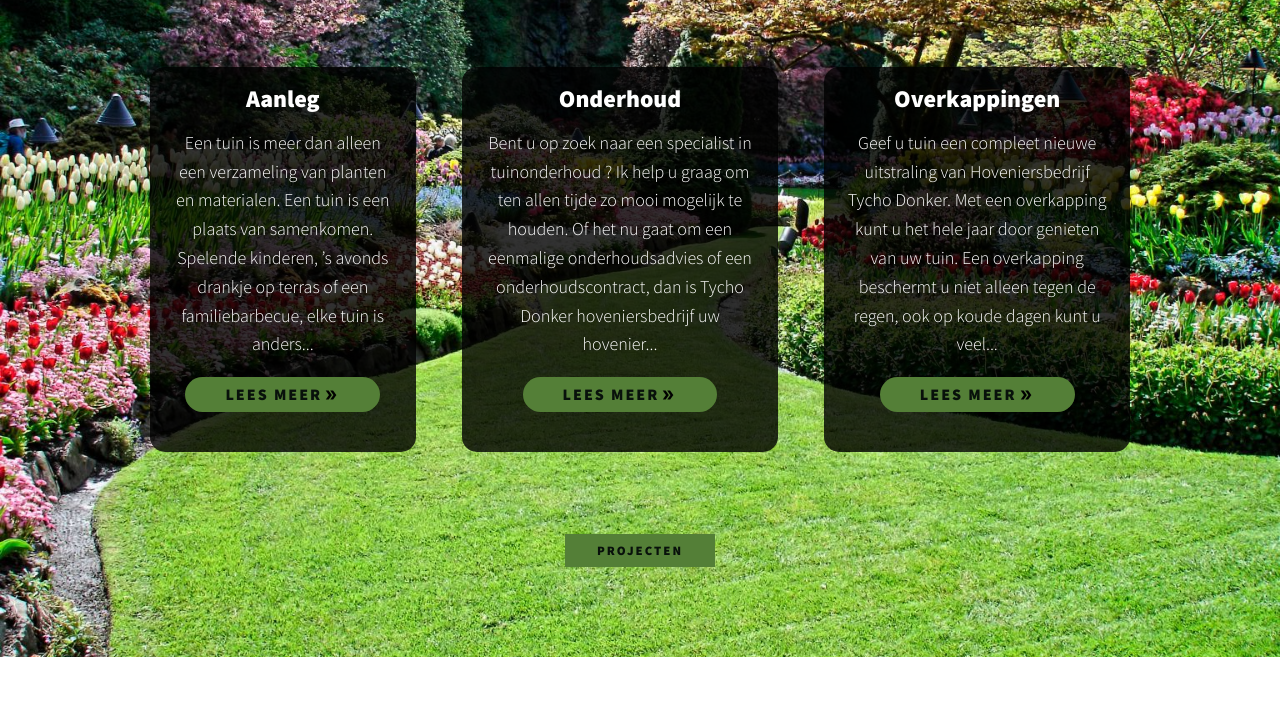
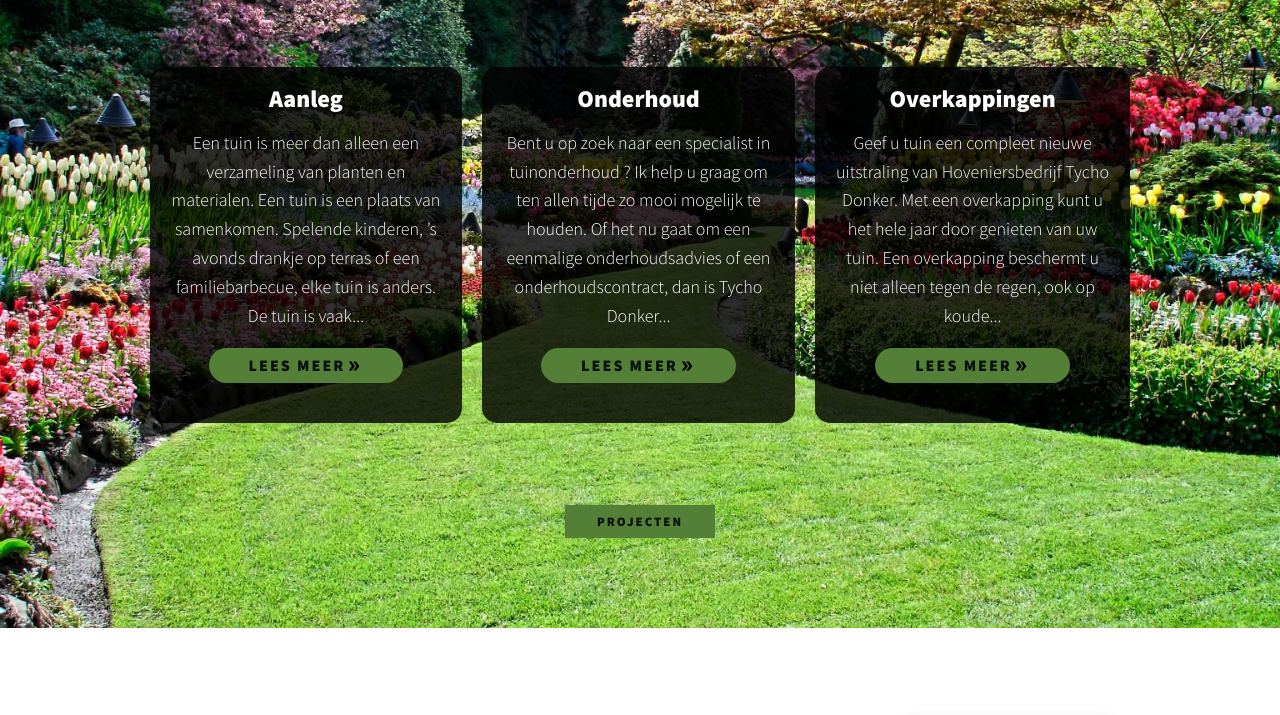
Before and after one commit to Glo1n/Hoveniersbedrijf-Tycho-Donker, a plain HTML site: page index.html in a window 1280 px wide. Shown: the part 673-1388 px from the top of the page. Drawn offline with nearby package versions, Linux system fonts and the light colour scheme.

Commit message:
change design

```diff
--- a/css/style.css
+++ b/css/style.css
@@ -413,9 +413,6 @@ header {
     margin-right: auto;
   }
 
-  .skill + .skill {
-    margin-left: 2em;
-  }
 }
 
 .about-me {
--- a/css/subpaginastyle.css
+++ b/css/subpaginastyle.css
@@ -1,3 +1,15 @@
+.aanleg {
+  display: flex;
+  flex-direction: column;
+  justify-content: center;
+  align-items: center;
+}
+
+.aanleg h2, h3, p {
+  max-width: 1000px;
+}
+
+
 #tuinaanleg h2 {
   text-align: center;
   padding: 0 1em;
--- a/index.html
+++ b/index.html
@@ -90,7 +90,7 @@
             Een tuin is meer dan alleen een verzameling van planten en
             materialen. Een tuin is een plaats van samenkomen. Spelende
             kinderen, ’s avonds drankje op terras of een familiebarbecue, elke
-            tuin is anders...
+            tuin is anders. De tuin is vaak...
           </p>
           <a href="./Aanleg.html"
             ><button>
@@ -106,10 +106,10 @@
         <div class="skill">
           <h3>Onderhoud</h3>
           <p>
-            Bent u op zoek naar een specialist in tuinonderhoud ?
-            Ik help u graag om ten allen tijde zo mooi mogelijk te houden.
-            Of het nu gaat om een eenmalige onderhoudsadvies of een onderhoudscontract,
-            dan is Tycho Donker hoveniersbedrijf uw hovenier...
+            Bent u op zoek naar een specialist in tuinonderhoud ? Ik help u
+            graag om ten allen tijde zo mooi mogelijk te houden. Of het nu gaat
+            om een eenmalige onderhoudsadvies of een onderhoudscontract, dan is
+            Tycho Donker...
           </p>
           <a href="./Onderhoud.html"
             ><button>
@@ -125,10 +125,10 @@
         <div class="skill">
           <h3>Overkappingen</h3>
           <p>
-            Geef u tuin een compleet nieuwe uitstraling van Hoveniersbedrijf Tycho Donker.
-            Met een overkapping kunt u het hele jaar door genieten van uw tuin.
-            Een overkapping beschermt u niet alleen tegen de regen,
-            ook op koude dagen kunt u veel...
+            Geef u tuin een compleet nieuwe uitstraling van Hoveniersbedrijf
+            Tycho Donker. Met een overkapping kunt u het hele jaar door genieten
+            van uw tuin. Een overkapping beschermt u niet alleen tegen de regen,
+            ook op koude...
           </p>
           <a href="./Overkappingen.html"
             ><button>
@@ -301,7 +301,7 @@
         target="_blank"
         >info@hoveniersbedrijftychodonker.nl</a
       >
-      <a href="tel:003151111050" class="footer__link">06-51111050</a>
+      <a href="tel:003151111050" class="footer__link">06-51 111 050</a>
       <ul class="social-list">
         <li class="social-list__item">
           <a
```
Also changed, not shown: img/onderhoud.jpg. Lines whose indentation alone changed are shown as unchanged.
